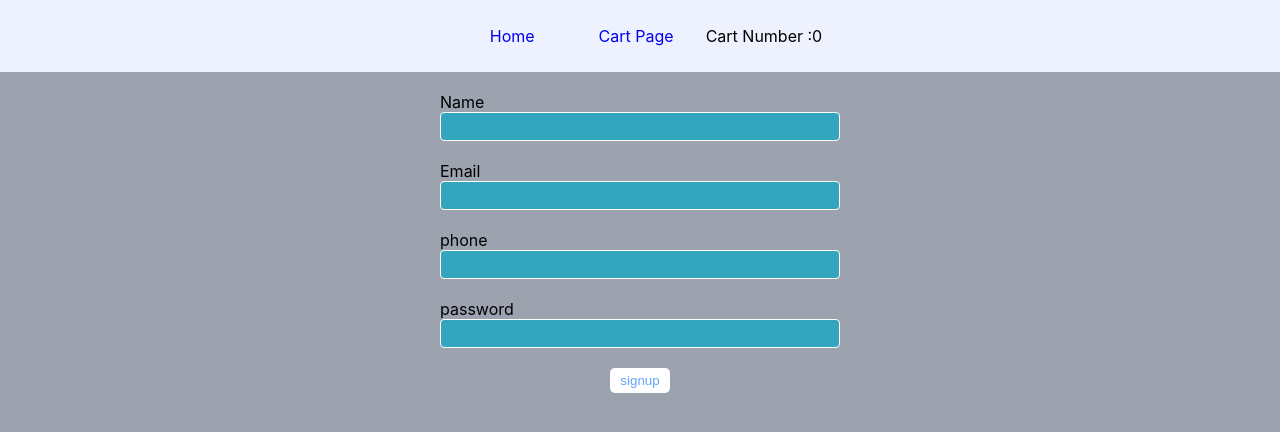
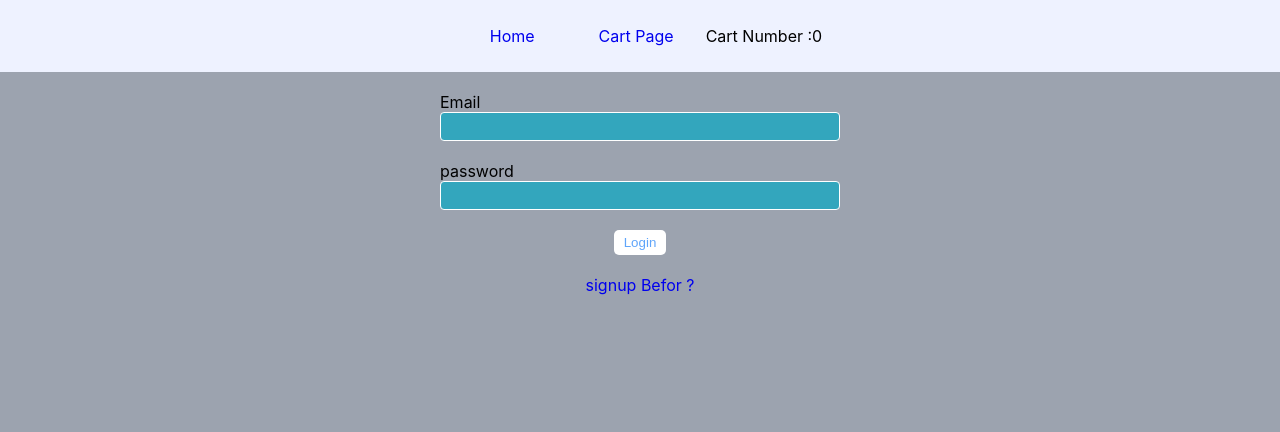
Before and after one commit to BabakMovahhedi/Shop, a React (Create React App) app: page /login in a window 1280 px wide. Shown: the top 432 px of the page. Built offline with nearby package versions, Linux system fonts and the light colour scheme.

Commit message:
login page add

```diff
--- a/src/App.js
+++ b/src/App.js
@@ -1,24 +1,34 @@
-import { Route,Routes,R } from "react-router-dom";
+import { Route,Routes} from "react-router-dom";
 import Homepage from "./pages/Homepage";
 import CheckOut from "./pages/CheckOut";
 import SignUp from './pages/SignUP';
-import Login from './pages/SignUP';
+import { ToastContainer } from 'react-toastify';
+import CartProviders from "./providers/CartProviders";
+import Layout from "./Layout/Layout";
+import Login from './pages/Login';
 import Cart from "./pages/Cart";
+import './App.css';
 
 
-import './App.css';
 
 function App() {
   return (
-
-
-      <Routes >
+       <CartProviders>
+        <Layout>
+      <ToastContainer/>
+        <Routes >
         <Route path='/' element={<Homepage/> } />
         <Route path="Cart" element={<Cart/>}/>
         <Route path="checkout" element={<CheckOut/>}/>
         <Route path='signup' element={<SignUp/> } />
         <Route path='login' element={<Login/> } />
       </Routes>
+    </Layout>
+       </CartProviders>
+
+
+
+
 
 
 
--- a/src/Layout/Layout.jsx
+++ b/src/Layout/Layout.jsx
@@ -1,18 +1,19 @@
 import Navigation from "../components/Navigation";
-import CartProviders from "../providers/CartProviders";
 import { useCart } from '../providers/CartProviders';
-
 
 const Layout = ({children}) => {
     const name =useCart();
 
     return (
-            <CartProviders>
-            <Navigation />
+
+            <>
+         <Navigation />
         <div>
             {children}
         </div>
-            </CartProviders>
+            </>
+
+
      );
 }
 
--- a/src/components/Navigation.jsx
+++ b/src/components/Navigation.jsx
@@ -5,7 +5,6 @@ import './Navigation.css';
 
 const Navigation = () => {
     const cartnumber=useCart();
-
 
     return (
 
--- a/src/index.css
+++ b/src/index.css
@@ -11,3 +11,6 @@ code {
   font-family: source-code-pro, Menlo, Monaco, Consolas, 'Courier New',
     monospace;
 }
+a{
+  text-decoration: none;
+}
--- a/src/index.js
+++ b/src/index.js
@@ -1,26 +1,20 @@
 import React from 'react';
 import ReactDOM from 'react-dom/client';
 import {BrowserRouter} from 'react-router-dom';
-import CartProviders from "./providers/CartProviders";
-import { ToastContainer } from 'react-toastify';
-import Layout from './Layout/Layout';
 import App from './App';
 import './index.css';
 
 
 const root = ReactDOM.createRoot(document.getElementById('root'));
 root.render(
-  <CartProviders>
+
+
   <BrowserRouter>
-  <Layout>
-  <ToastContainer/>
   <React.StrictMode>
     <App />
   </React.StrictMode>
-
-  </Layout>
   </BrowserRouter>
 
-  </CartProviders>
+
 
 );
--- a/src/pages/Login.jsx
+++ b/src/pages/Login.jsx
@@ -1,8 +1,45 @@
+import { useFormik } from "formik";
+import Input from "../common/input";
+import { Link} from "react-router-dom";
+import '../pages/login.css';
+import * as yup from 'yup';
+
+
+
+
+const validationSchema=yup.object({
+    email:yup.string().email('invalid email format').required('email is required'),
+    password:yup.string().required('password is required')
+});
+
+
 const Login = () => {
+
+    const formik=useFormik({initialValues:{
+
+        email:'',
+        password:''},
+        onSubmit:(values)=>{console.log(values)},
+        validationSchema:validationSchema,
+        validateOnMount:true,
+     } );
+
     return (
-        <h1>Login page</h1>
-      );
+
+     <div className="form_container">
+
+     <form onSubmit={formik.handleSubmit}>
+     <Input formik={formik} name='email' label='Email' type='email' />
+     <Input formik={formik} name='password' label='password' type='password' />
+     <button type="submit" disabled={!formik.isValid} className='btn primary' >Login</button>
+     <Link to='/signup'>
+        <p> signup Befor ?</p>
+        </Link>
+    </form>
+
+    </div>
+
+     );
 }
 
 export default Login;
-<h1>Login page</h1>
--- a/src/pages/SignUP.jsx
+++ b/src/pages/SignUP.jsx
@@ -1,5 +1,6 @@
 import { useFormik } from "formik";
 import Input from "../common/input";
+import { Link} from "react-router-dom";
 import '../pages/SignUp.css';
 import * as yup from 'yup';
 
@@ -36,7 +37,9 @@ const SignUp = () => {
      <Input formik={formik} name='phone ' label='phone' type='tel'/>
      <Input formik={formik} name='password' label='password' type='password' />
      <button type="submit" disabled={!formik.isValid} className='btn primary' >signup</button>
-
+        <Link to='/login'>
+        <p> Login Befor ?</p>
+        </Link>
     </form>
 
     </div>
--- /dev/null
+++ b/src/pages/login.css
@@ -0,0 +1,4 @@
+.form_container{
+    display: flex;
+    justify-content: center;
+}
```
